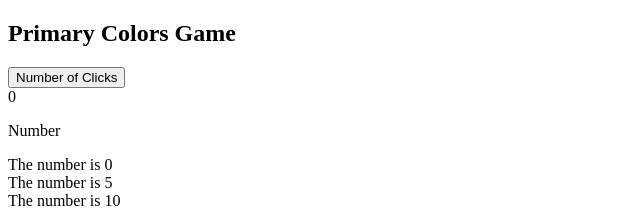
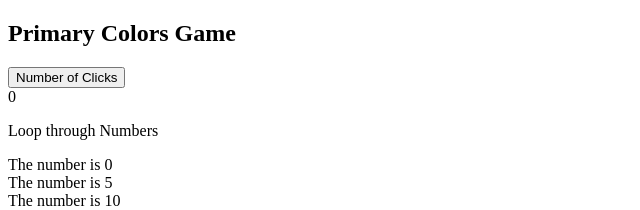
Before and after one commit to dan850/domcolors, a plain HTML site: page index.html in a window 1280 px wide. Shown: the top 210 px of the page, without its empty margins (0-640 px from the left). Drawn offline with Linux system fonts and the light colour scheme.

Commit message:
Update index.html

```diff
--- a/index.html
+++ b/index.html
@@ -9,7 +9,7 @@
 
 <button class="colButton">Number of Clicks</button>
 <div class="append">0</div>
-<p> Number</p>
+<p> Loop through Numbers</p>
 
 
 
```
